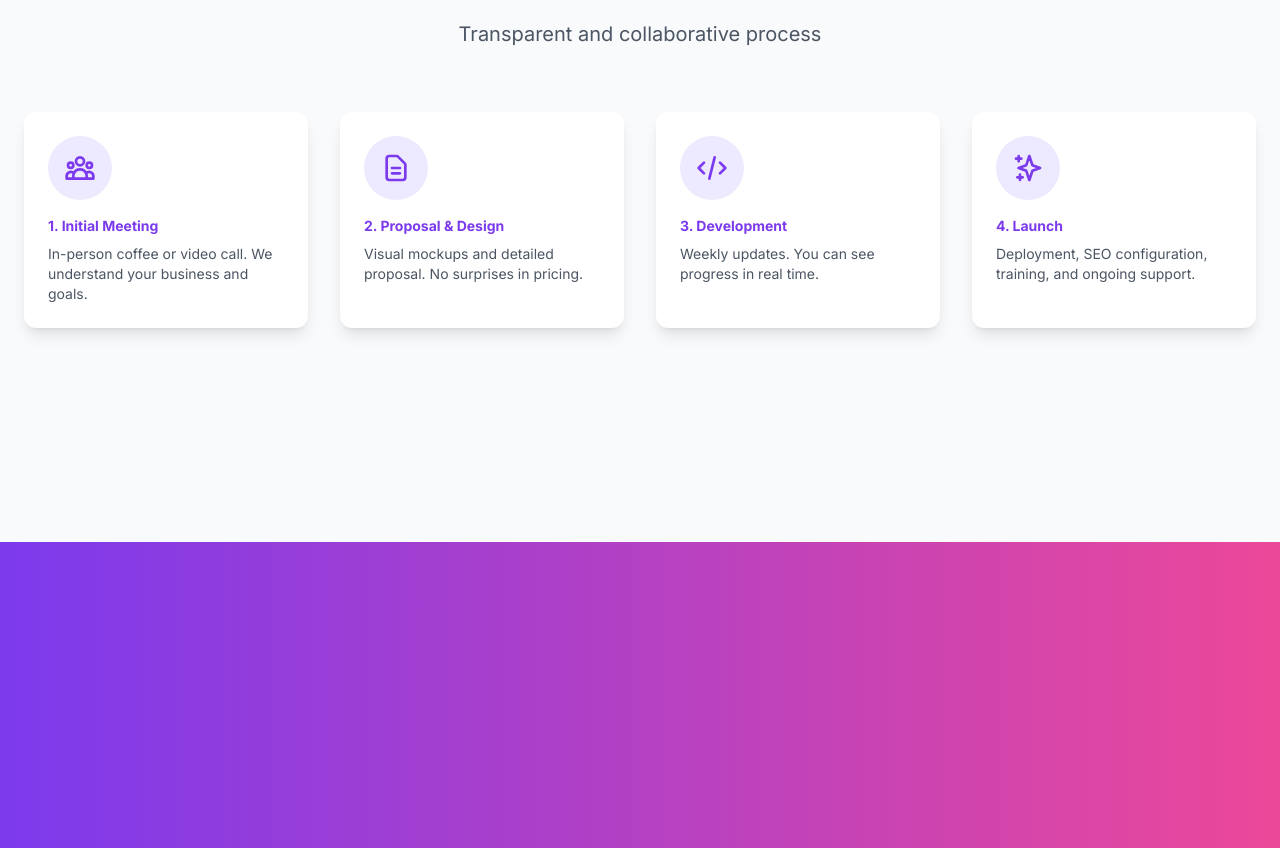
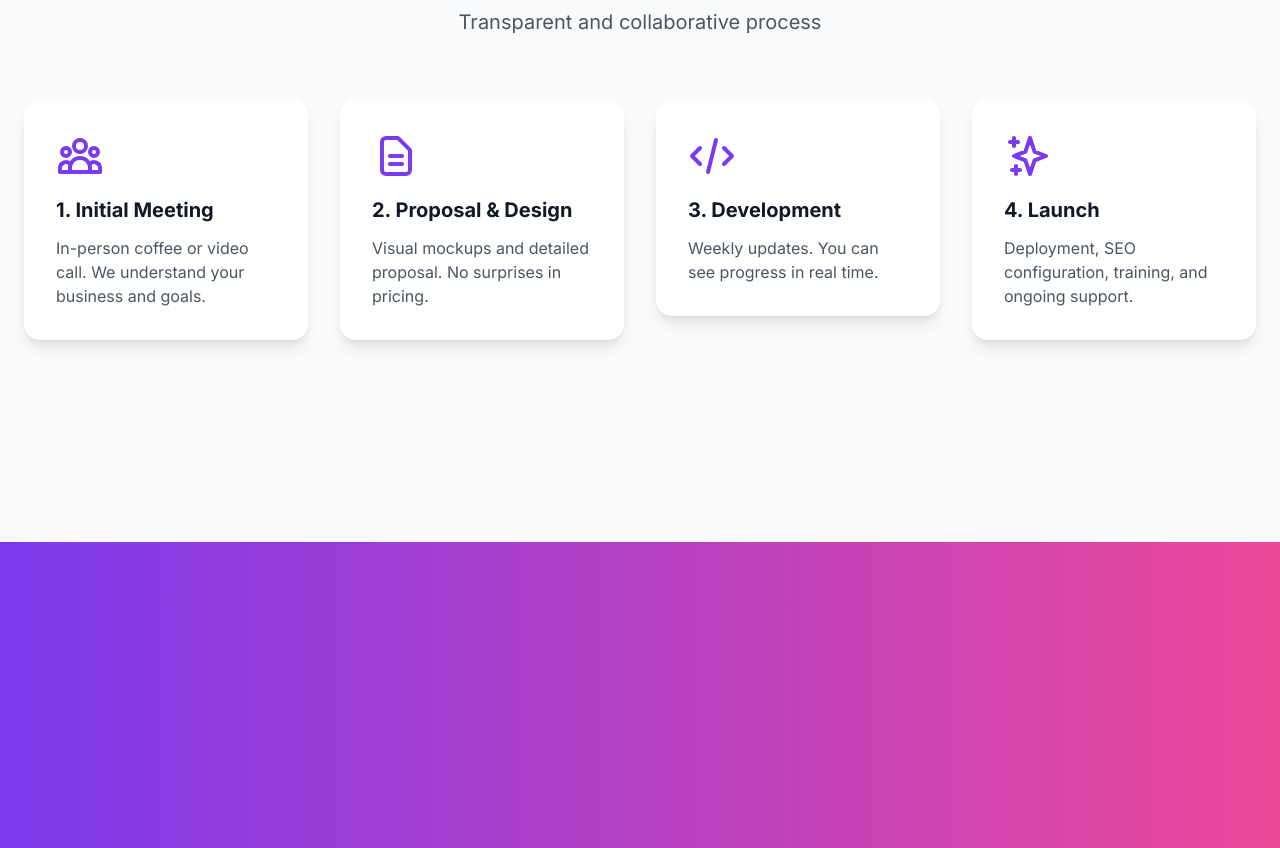
Before and after one commit to mitoperni/Nixi_web, a Next.js app: page /en/ in a window 1280 px wide. Shown: the part 3460-4308 px from the top of the page. Built offline with nearby package versions, Linux system fonts and the light colour scheme.

Commit message:
Improved Process design

```diff
--- a/components/home/Process.tsx
+++ b/components/home/Process.tsx
@@ -1,6 +1,7 @@
 'use client';
 
 import { useTranslations } from 'next-intl';
+import Card from '@/components/ui/Card';
 import { motion } from 'framer-motion';
 
 export default function Process() {
@@ -10,7 +11,7 @@ export default function Process() {
     {
       key: 'meeting',
       icon: (
-        <svg className="w-8 h-8" fill="none" stroke="currentColor" viewBox="0 0 24 24">
+        <svg className="w-12 h-12" fill="none" stroke="currentColor" viewBox="0 0 24 24">
           <path
             strokeLinecap="round"
             strokeLinejoin="round"
@@ -23,7 +24,7 @@ export default function Process() {
     {
       key: 'proposal',
       icon: (
-        <svg className="w-8 h-8" fill="none" stroke="currentColor" viewBox="0 0 24 24">
+        <svg className="w-12 h-12" fill="none" stroke="currentColor" viewBox="0 0 24 24">
           <path
             strokeLinecap="round"
             strokeLinejoin="round"
@@ -36,7 +37,7 @@ export default function Process() {
     {
       key: 'development',
       icon: (
-        <svg className="w-8 h-8" fill="none" stroke="currentColor" viewBox="0 0 24 24">
+        <svg className="w-12 h-12" fill="none" stroke="currentColor" viewBox="0 0 24 24">
           <path
             strokeLinecap="round"
             strokeLinejoin="round"
@@ -49,7 +50,7 @@ export default function Process() {
     {
       key: 'launch',
       icon: (
-        <svg className="w-8 h-8" fill="none" stroke="currentColor" viewBox="0 0 24 24">
+        <svg className="w-12 h-12" fill="none" stroke="currentColor" viewBox="0 0 24 24">
           <path
             strokeLinecap="round"
             strokeLinejoin="round"
@@ -78,23 +79,20 @@ export default function Process() {
           {steps.map((step, idx) => (
             <motion.div
               key={step.key}
-              className="relative"
               initial={{ opacity: 0, y: 20 }}
               whileInView={{ opacity: 1, y: 0 }}
               viewport={{ once: true }}
               transition={{ delay: idx * 0.1 }}
             >
-              <div className="bg-white rounded-xl p-6 shadow-lg h-full">
-                <div className="bg-violet-100 w-16 h-16 rounded-full flex items-center justify-center text-primary mb-4">
-                  {step.icon}
-                </div>
-                <div className="text-primary font-bold text-sm mb-2">
+              <Card>
+                <div className="text-primary mb-4">{step.icon}</div>
+                <h3 className="text-xl font-bold mb-3">
                   {idx + 1}. {t(`steps.${step.key}.title`)}
-                </div>
-                <p className="text-gray-600 text-sm">
+                </h3>
+                <p className="text-gray-600">
                   {t(`steps.${step.key}.description`)}
                 </p>
-              </div>
+              </Card>
             </motion.div>
           ))}
         </div>
```
